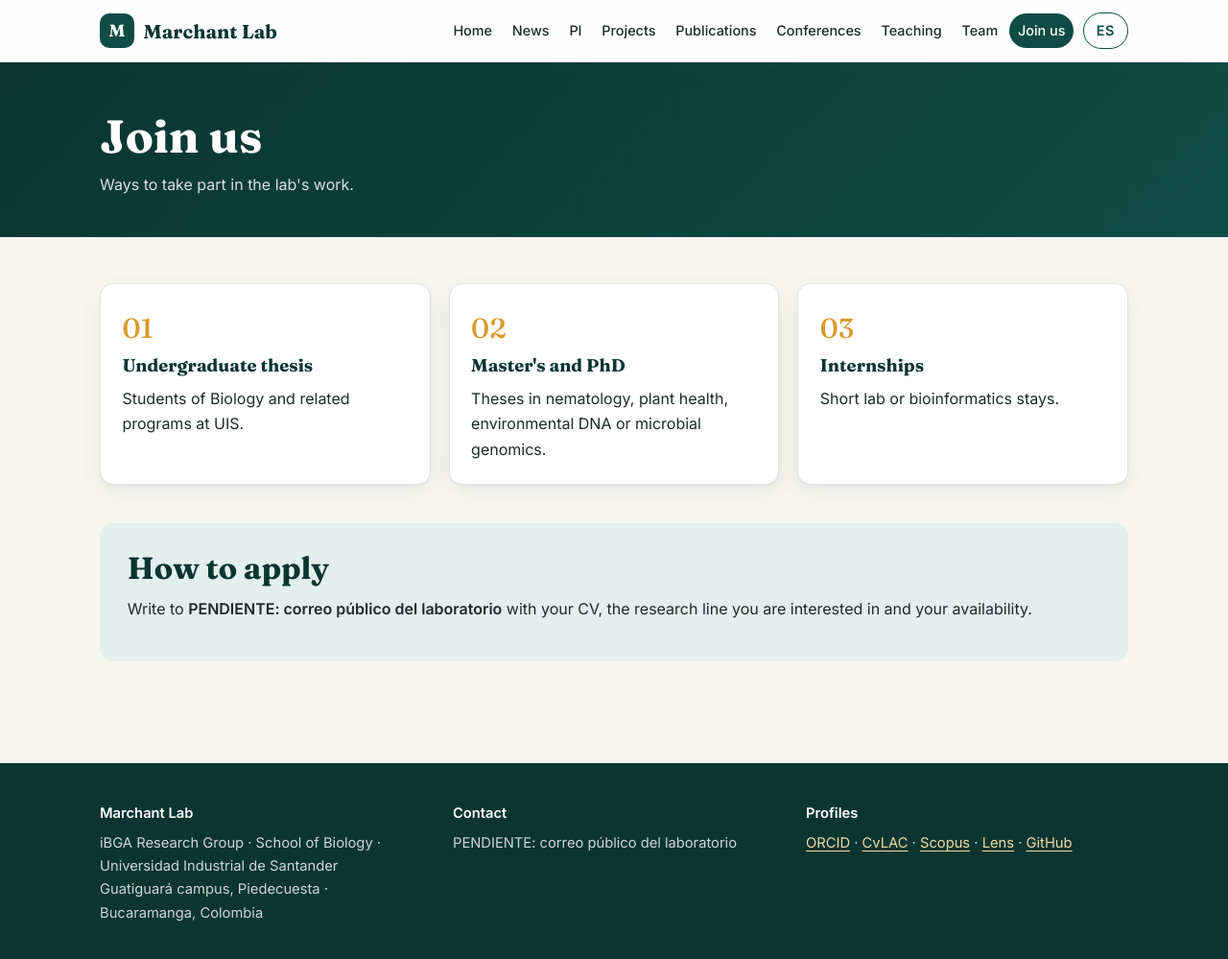
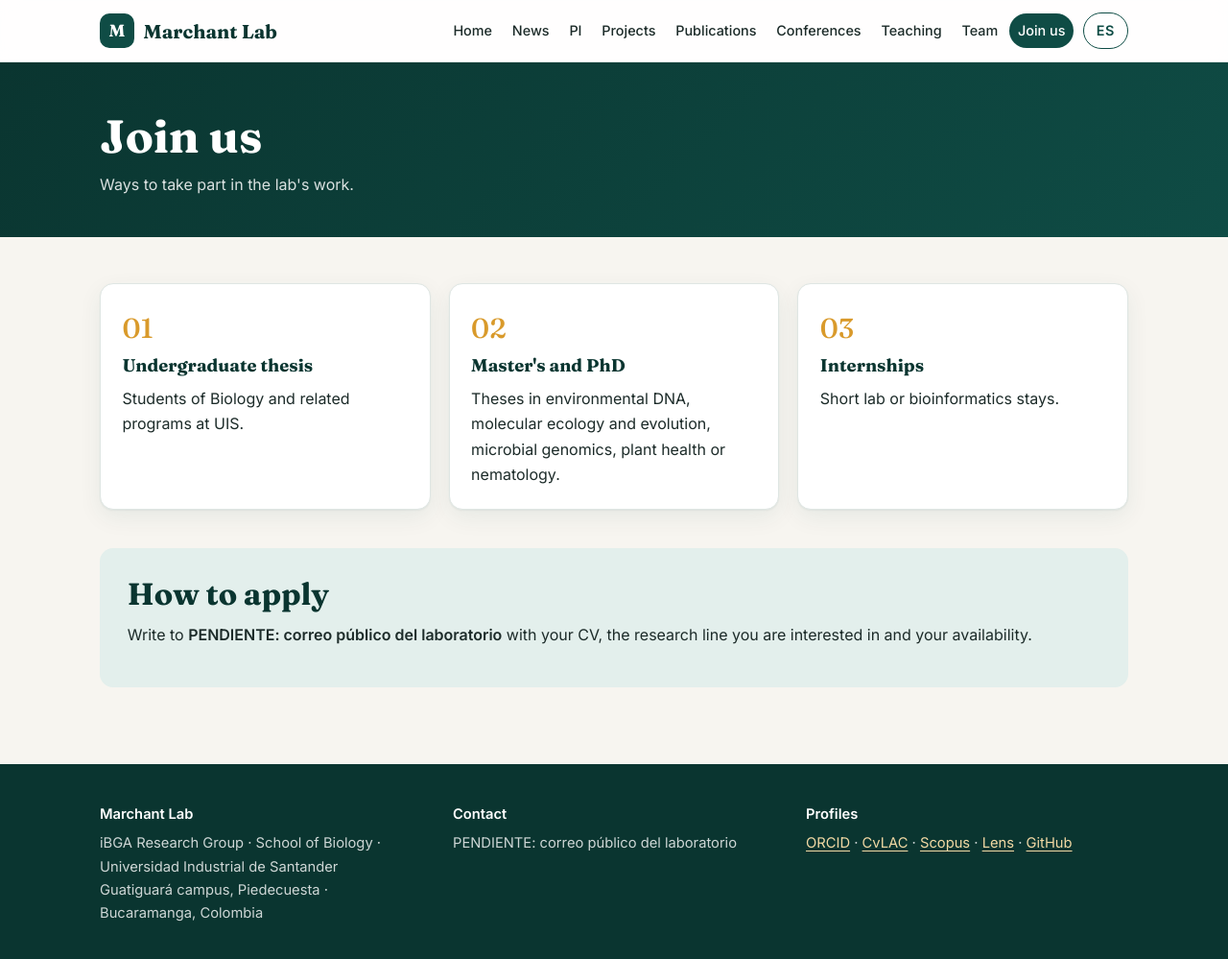
Before and after one commit to Marchant-Lab/marchant-lab-web, a Jekyll site: the page built from en/vinculate.html, in a window 1280 px wide and 1003 px high. Shown: the top 999 px of the window at 96% size. Built offline with Jekyll 4.4.1, drawn with Linux system fonts in a browser that asks for light colours.

Commit message:
Reordena líneas de investigación: ADN ambiental primero y nematología al final
Co-Authored-By: Claude Opus 5.5 <noreply@anthropic.com>

```diff
--- a/_data/traduccion_en.yml
+++ b/_data/traduccion_en.yml
@@ -93,7 +93,7 @@
 "Trabajo de grado de pregrado": "Undergraduate thesis"
 "Estudiantes de Biología y carreras afines de la UIS.": "Students of Biology and related programs at UIS."
 "Maestría y doctorado": "Master's and PhD"
-"Tesis en nematología, sanidad vegetal, ADN ambiental o genómica microbiana.": "Theses in nematology, plant health, environmental DNA or microbial genomics."
+"Tesis en ADN ambiental, ecología molecular y evolución, genómica microbiana, sanidad vegetal o nematología.": "Theses in environmental DNA, molecular ecology and evolution, microbial genomics, plant health or nematology."
 "Pasantías y prácticas": "Internships"
 "Estancias cortas de laboratorio o de bioinformática.": "Short lab or bioinformatics stays."
 
--- a/_data/ui.yml
+++ b/_data/ui.yml
@@ -14,7 +14,7 @@ es:
   proyectos_activos: Proyectos activos
   todos_proyectos: Todos los proyectos →
   banda_titulo: ¿Quieres hacer tu tesis con nosotros?
-  banda_texto: Recibimos estudiantes de pregrado, maestría y doctorado en nematología, sanidad vegetal, ADN ambiental y genómica microbiana.
+  banda_texto: Recibimos estudiantes de pregrado, maestría y doctorado en ADN ambiental, ecología molecular y evolución, genómica microbiana, sanidad vegetal y nematología.
   banda_boton: Cómo vincularse
   formacion: Formación
   trayectoria: Trayectoria
@@ -67,7 +67,7 @@ en:
   proyectos_activos: Active projects
   todos_proyectos: All projects →
   banda_titulo: Want to do your thesis with us?
-  banda_texto: We welcome undergraduate, master's and PhD students in nematology, plant health, environmental DNA and microbial genomics.
+  banda_texto: We welcome undergraduate, master's and PhD students in environmental DNA, molecular ecology and evolution, microbial genomics, plant health and nematology.
   banda_boton: How to join
   formacion: Education
   trayectoria: Career
--- a/_data/vinculacion.yml
+++ b/_data/vinculacion.yml
@@ -2,6 +2,6 @@
 - modalidad: Trabajo de grado de pregrado
   detalle: Estudiantes de Biología y carreras afines de la UIS.
 - modalidad: Maestría y doctorado
-  detalle: Tesis en nematología, sanidad vegetal, ADN ambiental o genómica microbiana.
+  detalle: Tesis en ADN ambiental, ecología molecular y evolución, genómica microbiana, sanidad vegetal o nematología.
 - modalidad: Pasantías y prácticas
   detalle: Estancias cortas de laboratorio o de bioinformática.
```
Also changed, not shown: _data/lineas.yml (+8 -8 lines).
